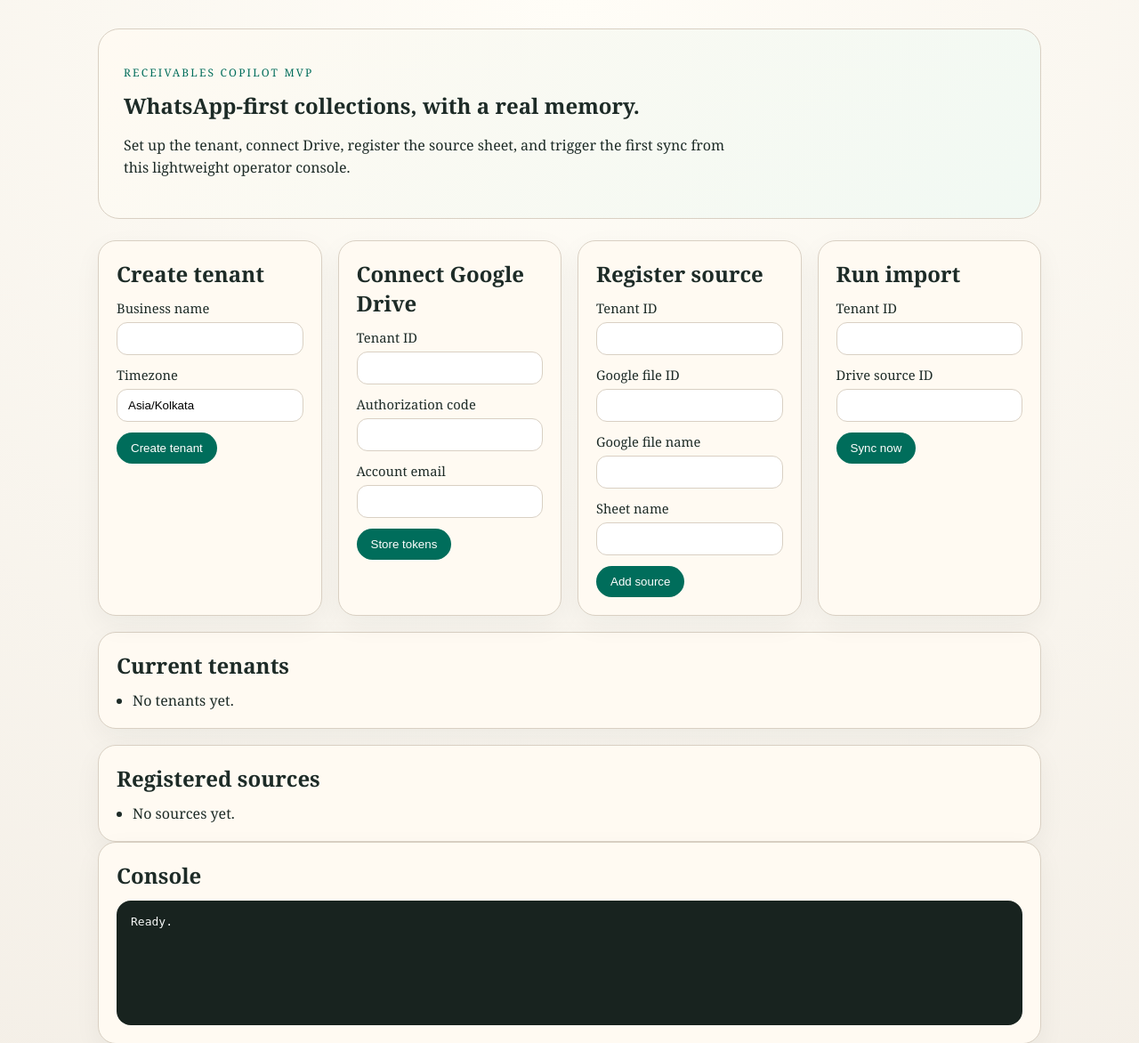
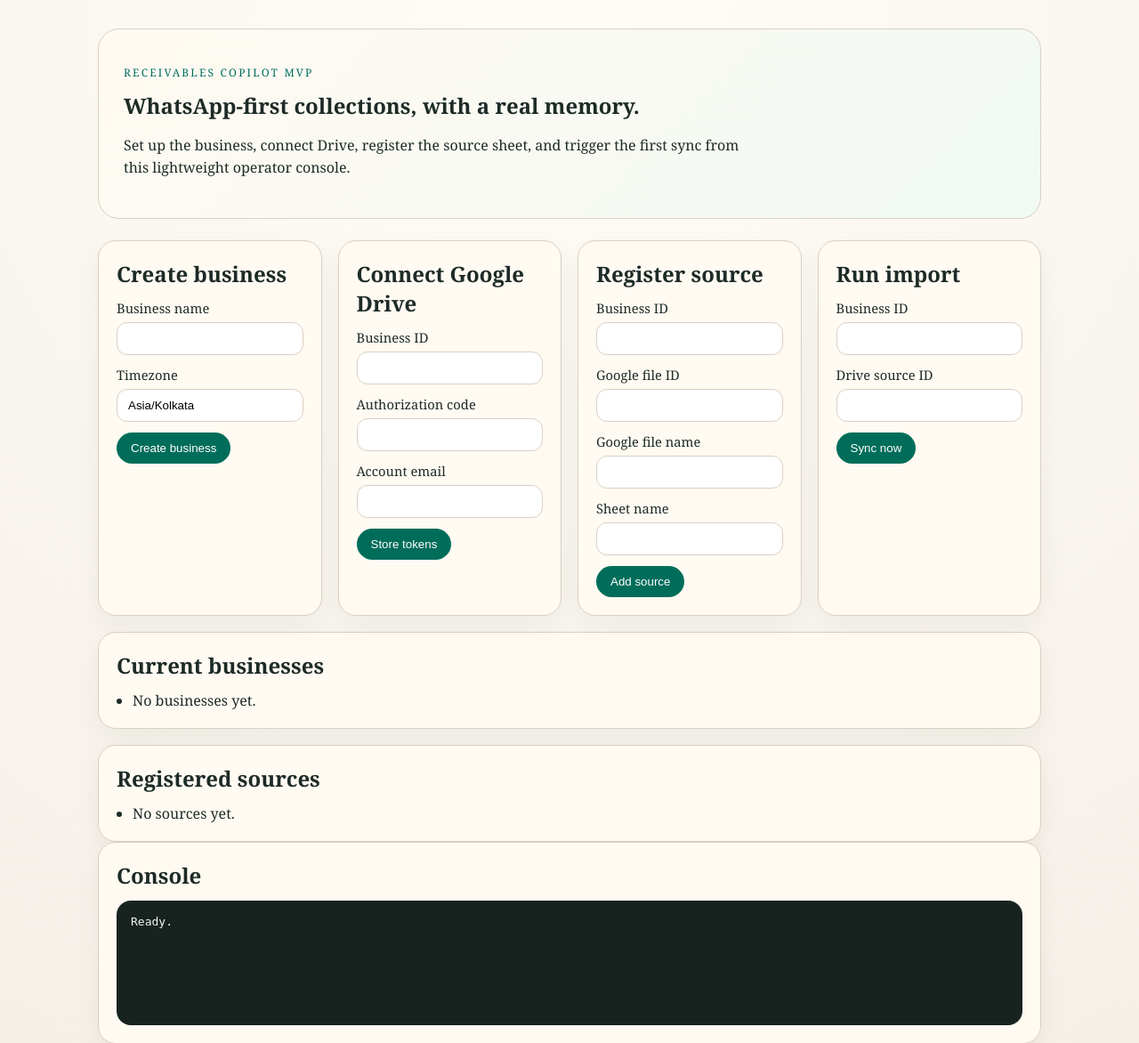
Before and after one commit to tomhagen1989/whatsapp-collection, a FastAPI app: page / in a window 1280 px wide. Shown: the top 1172 px of the page at 89% size. Run offline with FastAPI, Linux system fonts and the light colour scheme.

Commit message:
Rename tenant wording to business in operator console

```diff
--- a/app/routers/dashboard.py
+++ b/app/routers/dashboard.py
@@ -37,4 +37,8 @@ def create_tenant(payload: TenantCreate, db: Session = Depends(get_db)) -> dict:
     db.add(tenant)
     db.commit()
     db.refresh(tenant)
-    return {"tenant_id": tenant.id, "business_name": tenant.business_name}
+    return {
+        "business_id": tenant.id,
+        "tenant_id": tenant.id,
+        "business_name": tenant.business_name,
+    }
--- a/app/templates/index.html
+++ b/app/templates/index.html
@@ -11,23 +11,23 @@
       <section class="hero">
         <p class="eyebrow">Receivables Copilot MVP</p>
         <h1>WhatsApp-first collections, with a real memory.</h1>
-        <p class="lede">Set up the tenant, connect Drive, register the source sheet, and trigger the first sync from this lightweight operator console.</p>
+        <p class="lede">Set up the business, connect Drive, register the source sheet, and trigger the first sync from this lightweight operator console.</p>
       </section>
 
       <section class="grid">
         <article class="card">
-          <h2>Create tenant</h2>
+          <h2>Create business</h2>
           <form id="tenant-form">
             <label>Business name<input name="business_name" required /></label>
             <label>Timezone<input name="timezone" value="Asia/Kolkata" required /></label>
-            <button type="submit">Create tenant</button>
+            <button type="submit">Create business</button>
           </form>
         </article>
 
         <article class="card">
           <h2>Connect Google Drive</h2>
           <form id="drive-form">
-            <label>Tenant ID<input name="tenant_id" required /></label>
+            <label>Business ID<input name="tenant_id" required /></label>
             <label>Authorization code<input name="authorization_code" required /></label>
             <label>Account email<input name="account_email" /></label>
             <button type="submit">Store tokens</button>
@@ -37,7 +37,7 @@
         <article class="card">
           <h2>Register source</h2>
           <form id="source-form">
-            <label>Tenant ID<input name="tenant_id" required /></label>
+            <label>Business ID<input name="tenant_id" required /></label>
             <label>Google file ID<input name="google_file_id" required /></label>
             <label>Google file name<input name="google_file_name" required /></label>
             <label>Sheet name<input name="source_sheet_name" /></label>
@@ -48,7 +48,7 @@
         <article class="card">
           <h2>Run import</h2>
           <form id="import-form">
-            <label>Tenant ID<input name="tenant_id" required /></label>
+            <label>Business ID<input name="tenant_id" required /></label>
             <label>Drive source ID<input name="drive_source_id" required /></label>
             <button type="submit">Sync now</button>
           </form>
@@ -56,12 +56,12 @@
       </section>
 
       <section class="card list-card">
-        <h2>Current tenants</h2>
+        <h2>Current businesses</h2>
         <ul>
           {% for tenant in tenants %}
           <li>#{{ tenant.id }} - {{ tenant.business_name }} ({{ tenant.timezone }})</li>
           {% else %}
-          <li>No tenants yet.</li>
+          <li>No businesses yet.</li>
           {% endfor %}
         </ul>
       </section>
```
